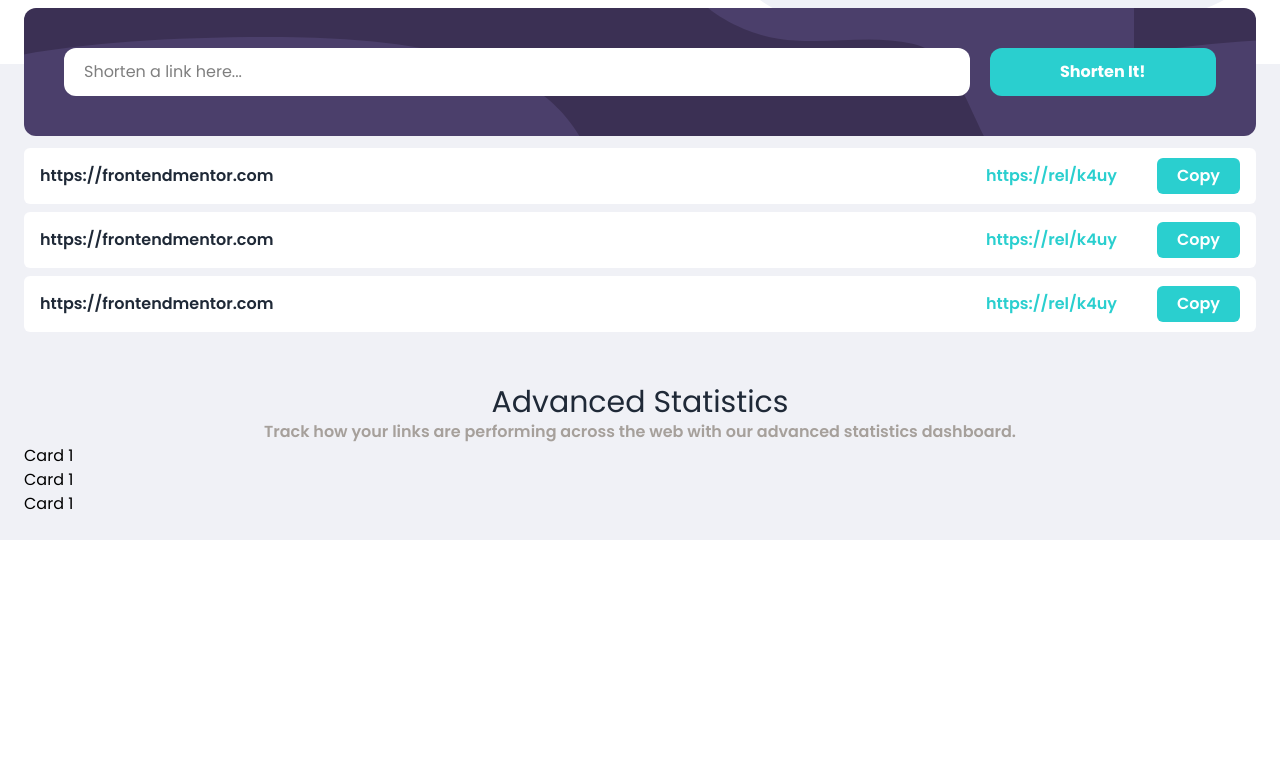
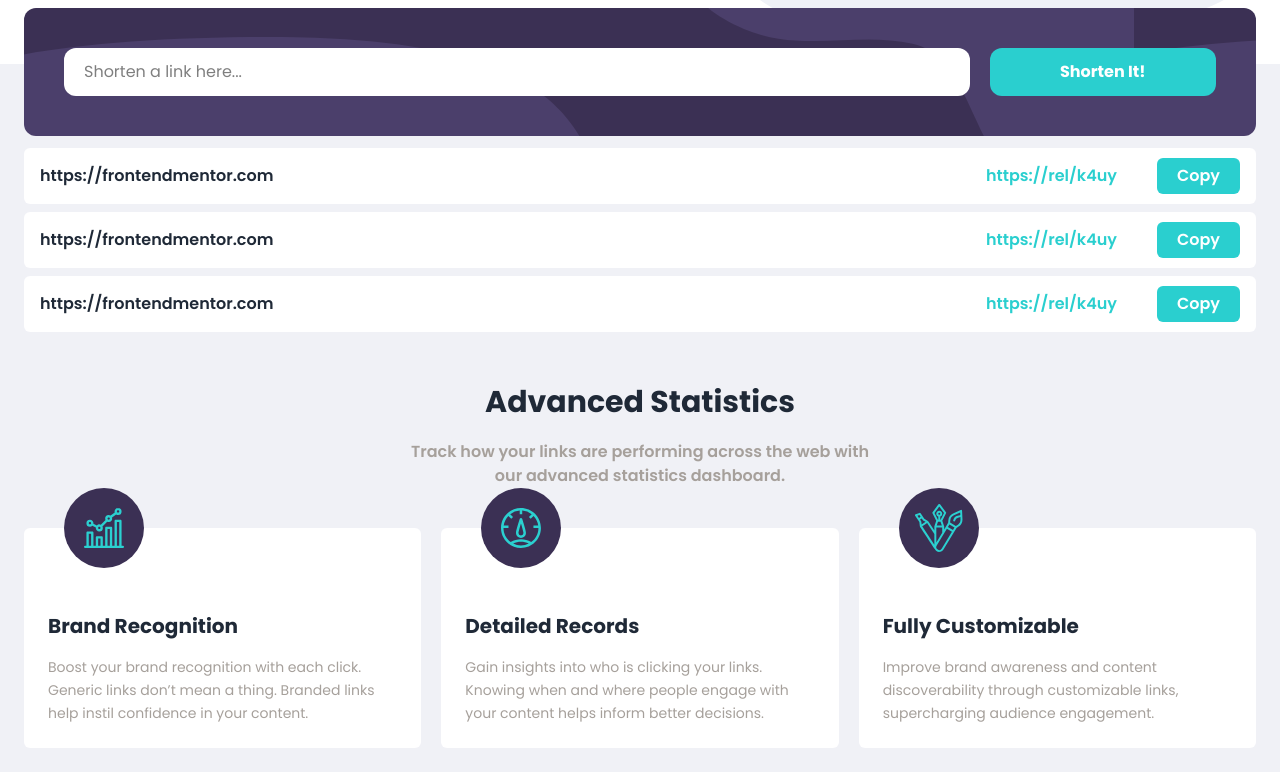
Before and after one commit to ayezabashir/URL-shortening-API-landing-page, a React (Vite) app: page / in a window 1280 px wide. Shown: the part 556-1328 px from the top of the page. Before the commit the page ends 1096 px from the top, so only its background shows below. Built offline with nearby package versions, Linux system fonts and the light colour scheme.

Commit message:
statistics card

```diff
--- a/src/components/AdvanceStatics.jsx
+++ b/src/components/AdvanceStatics.jsx
@@ -1,35 +1,39 @@
 import StaticsCard from './StaticsCard'
-// import brandicon from "/icon-brand-recognition.svg";
-// import detailedicon from "/icon-detailed-records.svg";
-// import customicon from "/icon-fully-customizable.svg";
-// // const stats = [
-//     {
-//         img: brandicon,
-//         title: "Brand Recognition",
-//         description: "Boost your brand recognition with each click. Generic links don’t mean a thing. Branded links help instil confidence in your content."
-//     },
-//     {
-//         img: detailedicon,
-//         title: "Detailed Records",
-//         description: "Gain insights into who is clicking your links. Knowing when and where people engage with your content helps inform better decisions."
-//     },
-//     {
-//         img: customicon,
-//         title:"Fully Customizable",
-//         description:"Improve brand awareness and content discoverability through customizable links, supercharging audience engagement."
-//     }
-// ]
+import brandicon from "/icon-brand-recognition.svg";
+import detailedicon from "/icon-detailed-records.svg";
+import customicon from "/icon-fully-customizable.svg";
+const stats = [
+    {
+        img: brandicon,
+        title: "Brand Recognition",
+        description: "Boost your brand recognition with each click. Generic links don’t mean a thing. Branded links help instil confidence in your content."
+    },
+    {
+        img: detailedicon,
+        title: "Detailed Records",
+        description: "Gain insights into who is clicking your links. Knowing when and where people engage with your content helps inform better decisions."
+    },
+    {
+        img: customicon,
+        title:"Fully Customizable",
+        description:"Improve brand awareness and content discoverability through customizable links, supercharging audience engagement."
+    }
+]
 
 const AdvanceStatics = () => {
   return (
     <section className="container">
-        <div className='text-center'>
-            <h2 className='text-3xl text-black'>Advanced Statistics</h2>
-            <p className='text-gray font-semibold'>Track how your links are performing across the web with our advanced statistics dashboard.</p>
+        <div className='flex flex-col justify-center items-center gap-5 mb-10'>
+            <h2 className='text-3xl text-black font-bold'>Advanced Statistics</h2>
+            <p className='text-gray font-semibold max-w-120 text-center'>Track how your links are performing across the web with our advanced statistics dashboard.</p>
         </div>
-        <StaticsCard />
-        <StaticsCard />
-        <StaticsCard />
+        <div className='flex justify-between gap-5'>
+            {
+                stats.map((stat, index)=>(
+                    <StaticsCard key={index} stat_img={stat.img} stat_title={stat.title} stat_desc={stat.description} />
+                ))
+            }
+        </div>
     </section>
   )
 }
--- a/src/components/StaticsCard.jsx
+++ b/src/components/StaticsCard.jsx
@@ -1,9 +1,15 @@
-const StaticsCard = () => {
-  return (
-    <div>
-        Card 1
-    </div>
-  )
+const StaticsCard = ({ stat_img, stat_title, stat_desc }) => {
+    return (
+        <div className="bg-white w-1/3 relative p-6 rounded-md">
+            <div className="absolute -top-10 left-10 bg-purple rounded-full w-20 h-20 flex justify-center items-center">
+                <img className="object-cover" src={stat_img} alt={stat_title} />
+            </div>
+            <div className="mt-15">
+                <h3 className="font-bold text-black mb-4 text-xl">{stat_title}</h3>
+                <p className="text-gray text-sm leading-relaxed">{stat_desc}</p>
+            </div>
+        </div>
+    )
 }
 
 export default StaticsCard
```
